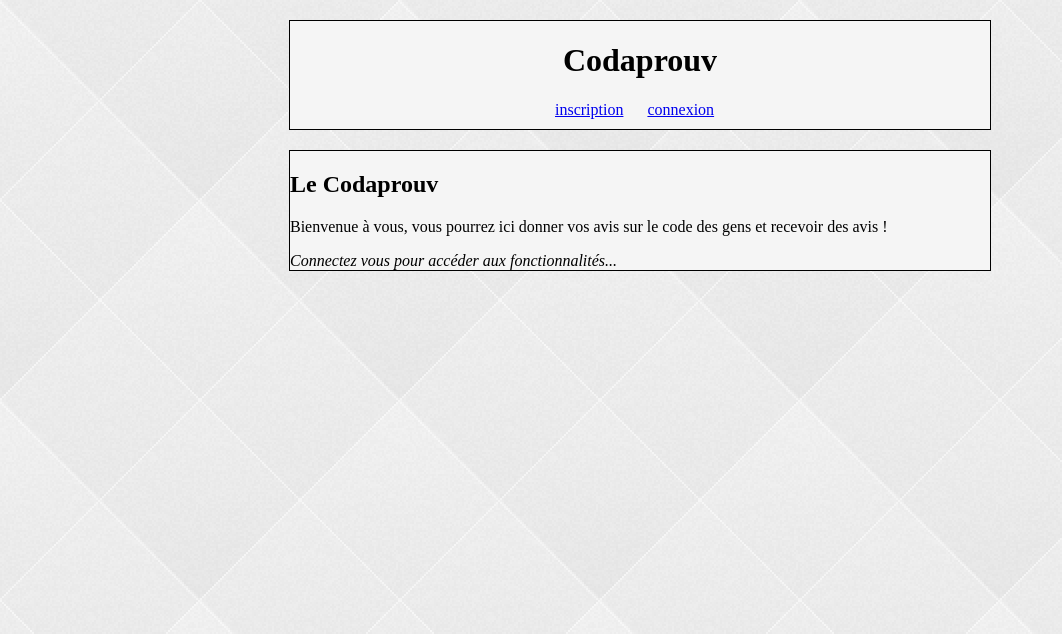
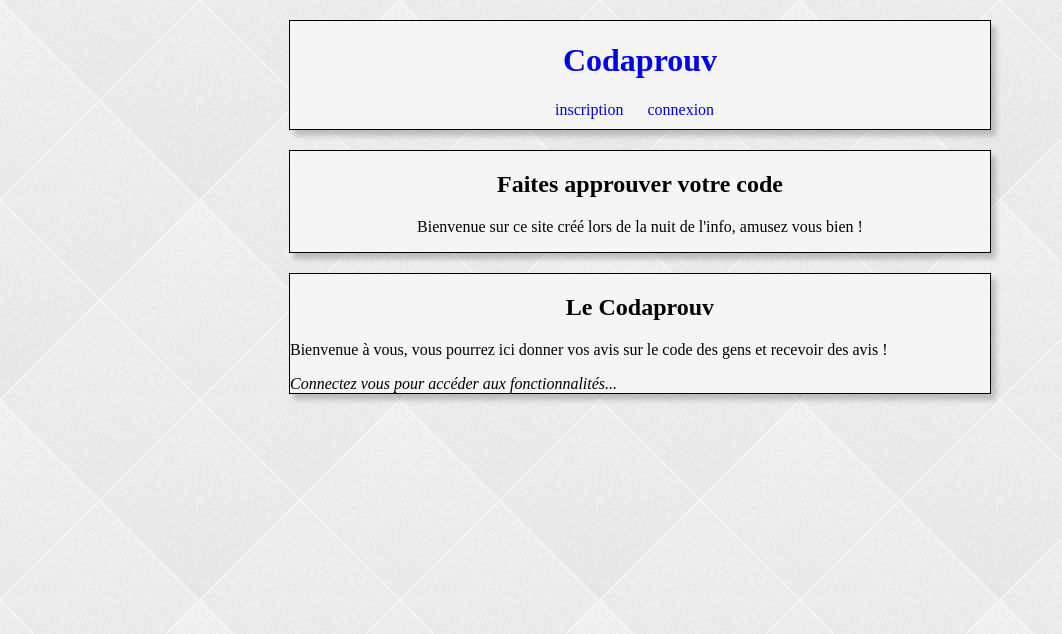
Before and after one commit to ogbaba/codaprouv, a Django app: page / in a window 1280 px wide. Shown: the top 634 px of the page, without its empty margins (0-1062 px from the left). Run offline with Django 3.2, Linux system fonts and the light colour scheme.

Commit message:
css sur tout le site

```diff
--- a/codaprouv/static/style.css
+++ b/codaprouv/static/style.css
@@ -1,5 +1,4 @@
 #bod, header {
-    display: block;
     width: 700px;
     border-style: solid;
     margin-top: 20px;
@@ -7,6 +6,11 @@
     margin-left: auto;
     margin-right: auto;
     background-color: WhiteSmoke;
+    box-shadow: 5px 6px 5px rgba(0,0,0,0.2);
+}
+
+header {
+    display: block;
 }
 
 body {
@@ -14,7 +18,7 @@ body {
 
 }
 
-.center h2 {
+h2, .alignText {
 	text-align: center;
 }
 
@@ -24,13 +28,13 @@ body {
 	margin-top: 10px;
 }
 
-ul{
+.center ul{
 	display: block;
 	padding-left: 35%;
 	margin-bottom: 10px;
 }
 
-li {
+.center li {
 	display: inline;
 	margin-left: 20;
 	text-align: center;
@@ -39,3 +43,31 @@ li {
 h1 {
 	text-align: center;
 }
+
+.helptext {
+	display: block;
+	margin: auto;
+	padding-left: 50px;
+}
+label {
+	padding-left: 30px;
+
+}
+#bod li, .helptext {
+	color: rgba(228,0,6,0.7);
+}
+
+button {
+	display: block;
+	margin: auto;
+}
+
+a {
+	text-decoration: none;
+}
+
+.alignCenterPadding {
+	text-align: center;
+	margin-bottom: 20px;
+
+}
--- a/codaprouv/templates/debut.html
+++ b/codaprouv/templates/debut.html
@@ -9,6 +9,3 @@
 	<link rel="stylesheet" type="text/css"
 	      href="{% static "style.css" %}"/>
 </head>
-
-
-    </head>
--- a/codaprouv/templates/header.html
+++ b/codaprouv/templates/header.html
@@ -1,9 +1,11 @@
 <header>
-  <h1>Codaprouv</h1>
+  <a href="/"><h1>Codaprouv</h1></a>
 
   {% if request.user.is_authenticated %}
-  <span>Connecté en tant que {{ request.user.username }}</span>
-  <a href="/deconnexion">Déconnexion</a>
+  <div class="alignCenterPadding">
+    <span>Connecté en tant que {{ request.user.username }}</span>
+    <a href="/deconnexion">Déconnexion</a>
+  </div>
   {% else %}
   <div class="center">
     <ul>
--- a/codaprouv/templates/index.html
+++ b/codaprouv/templates/index.html
@@ -1,6 +1,11 @@
 {% include "debut.html" %}
 {% include "header.html" %}
 
+<div id="bod">
+  <h2>Faites approuver votre code</h2>
+  <p class="alignText">Bienvenue sur ce site créé lors de la nuit de
+  l'info, amusez vous bien !</p>
+</div>
 <section id="bod">
   <h2>Le Codaprouv</h2>
   <p> Bienvenue à vous, vous pourrez ici donner vos avis
```
